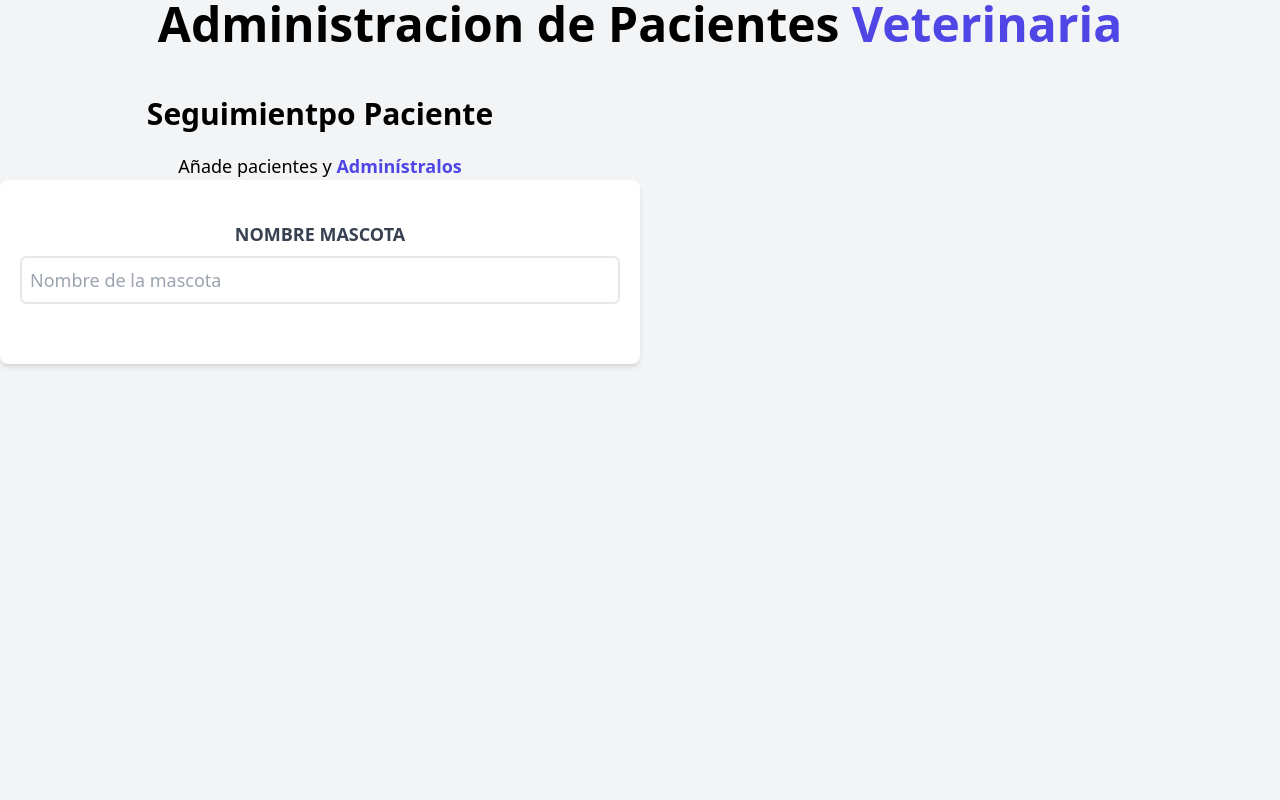
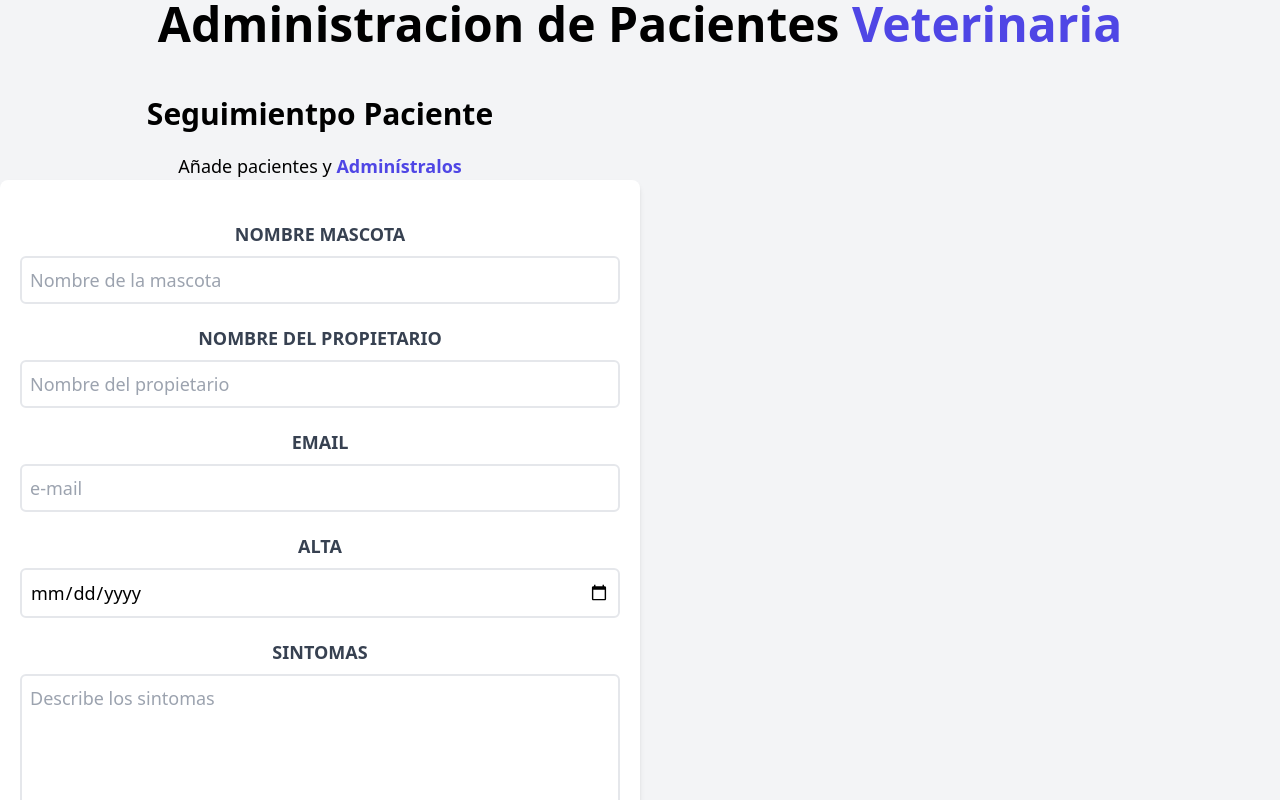
Before and after one commit to Joshjavy/admin-pacientes, a Vue app: page / in a window 1280 px wide. Shown: the top 800 px of the page. Built offline with nearby package versions, Linux system fonts and the light colour scheme.

Commit message:
76. Finalizando el Formulario

```diff
--- a/src/components/Formulario.vue
+++ b/src/components/Formulario.vue
@@ -32,6 +32,83 @@
                     />
 
                 </div>
+
+                <div
+                    class="mb-5"
+                >
+                    <label
+                        class="block text-gray-700 uppercase font-bold"
+                        for="propietario">
+                        Nombre del propietario
+                    </label>
+                    <input
+                        type="text"
+                        placeholder="Nombre del propietario"
+                        id="propietario"
+                        name="propietario"
+                        class="border-2 w-full p-2 mt-2 placeholder-gray-400 rounded-md"
+                    />
+
+                </div>
+
+                <div
+                    class="mb-5"
+                >
+                    <label
+                        class="block text-gray-700 uppercase font-bold"
+                        for="email">
+                        Email
+                    </label>
+                    <input
+                        type="email"
+                        placeholder="e-mail"
+                        id="email"
+                        name="email"
+                        class="border-2 w-full p-2 mt-2 placeholder-gray-400 rounded-md"
+                    />
+
+                </div>
+
+                <div
+                    class="mb-5"
+                >
+                    <label
+                        class="block text-gray-700 uppercase font-bold"
+                        for="alta">
+                        Alta
+                    </label>
+                    <input
+                        type="date"
+                        id="alta"
+                        name="alta"
+                        class="border-2 w-full p-2 mt-2 placeholder-gray-400 rounded-md"
+                    />
+
+                </div>
+
+                <div
+                    class="mb-5"
+                >
+                    <label
+                        class="block text-gray-700 uppercase font-bold"
+                        for="sintomas">
+                        Sintomas
+                    </label>
+                    <textarea
+                        id="sintomas"
+                        name="sintomas"
+                        placeholder="Describe los sintomas"
+                        class="border-2 w-full p-2 mt-2 placeholder-gray-400 rounded-md resize-none h-40"
+                    />
+
+
+                </div>
+
+                <input type="submit"
+                    value="Registrar Paciente"
+                    class="bg-indigo-600 w-full p-3 text-white uppercase font-bold hover:bg-indigo-700 cursor-pointer transition-colors "
+
+                />
             </form>
 
         </p>
```
